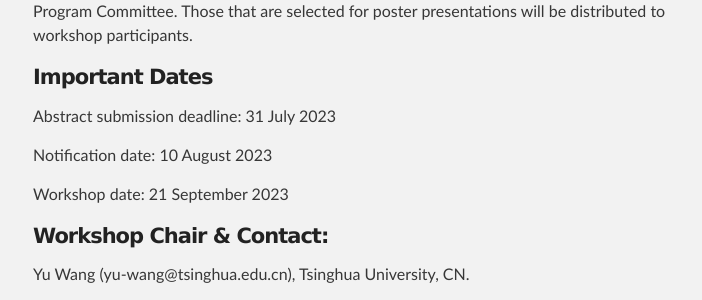
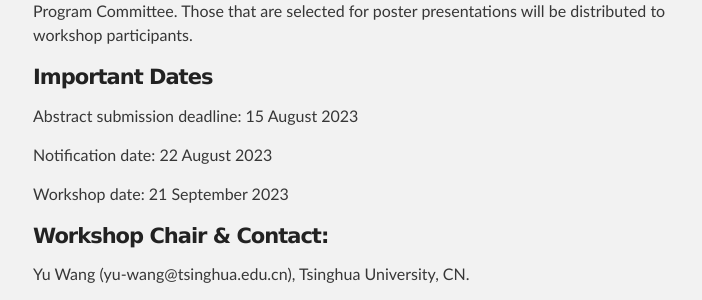
Before and after one commit to Zhu-Zhenhua/Zhu-Zhenhua.github.io, a Jekyll site: the page built from index.md, in a window 1280 px wide and 900 px high, scrolled down 2474 px. Shown: the part 154-454 px from the top of the window, without its empty margins (287-989 px from the left). Built offline with Jekyll 4.4.1, drawn with Linux system fonts in a browser that asks for light colours; our own code applies the rules of GitHub Pages for plain Markdown files.

Commit message:
update dates

```diff
--- a/index.md
+++ b/index.md
@@ -70,9 +70,9 @@ We invite your poster submissions for DOT-PIM. A two-page PDF abstract of the re
 
 #### Important Dates
 
-Abstract submission deadline: 31 July 2023
+Abstract submission deadline: 15 August 2023
 
-Notification date: 10 August 2023
+Notification date: 22 August 2023
 
 Workshop date: 21 September 2023
 
```
